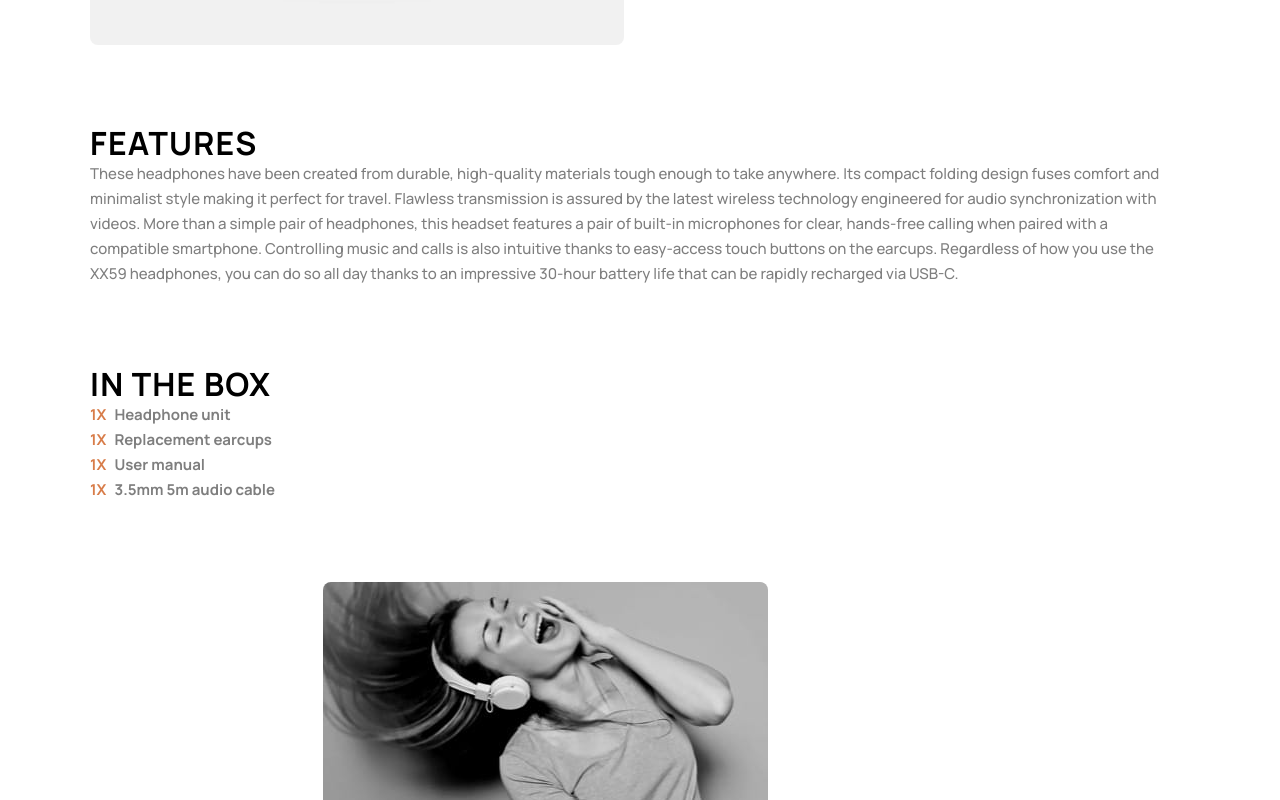
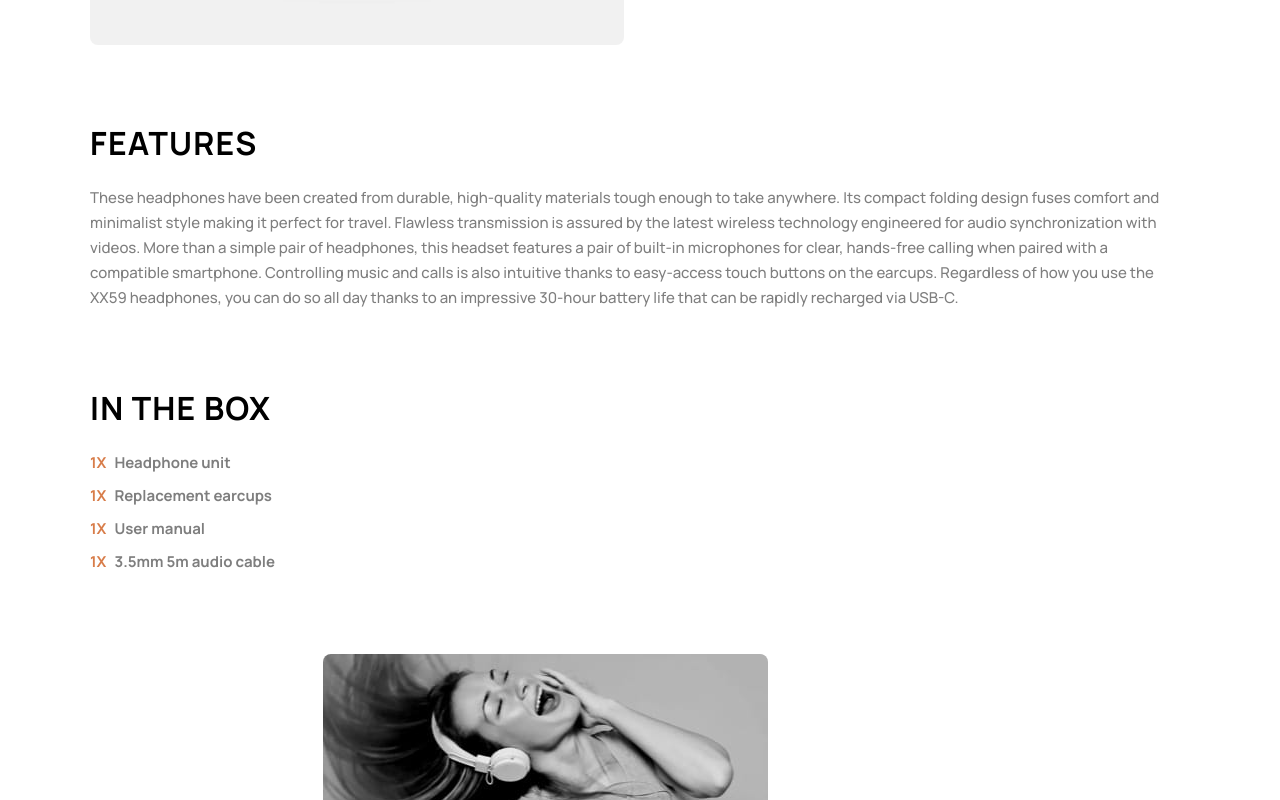
Before and after one commit to scottmotion/audiophile-ecommerce, a React (Vite) app: page /audiophile-ecommerce/headphones/xx59-headphones in a window 1280 px wide. Shown: the part 760-1560 px from the top of the page. Built offline with nearby package versions, Linux system fonts and the light colour scheme.

Commit message:
spacing fixes

```diff
--- a/src/Components/BestGear.tsx
+++ b/src/Components/BestGear.tsx
@@ -1,7 +1,7 @@
 export default function BestGear() {
   return (
     <section className="flex max-w-[1100px] flex-col items-center">
-      <div className="grid grid-cols-1 items-center gap-8 lg:grid-cols-2 lg:grid-rows-1">
+      <div className="grid grid-cols-1 items-center gap-10 lg:grid-cols-2 lg:grid-rows-1">
         <picture className="col-span-1 lg:col-start-2">
           <source
             media="(min-width: 1024px)"
@@ -16,7 +16,7 @@ export default function BestGear() {
             className="rounded-lg"
           />
         </picture>
-        <div className="col-span-1 flex flex-col items-center gap-6 text-center lg:col-start-1 lg:row-start-1 lg:items-start lg:text-left">
+        <div className="col-span-1 flex flex-col items-center gap-8 text-center lg:col-start-1 lg:row-start-1 lg:items-start lg:text-left">
           <h2 className="heading-5 max-w-[24ch] md:heading-2 lg:max-w-[18ch]">
             Bringing you the <span className="text-dark-orange">best</span>{" "}
             audio gear
--- a/src/Components/ProductOthers.tsx
+++ b/src/Components/ProductOthers.tsx
@@ -9,7 +9,7 @@ type ProductOthersProps = {
 
 export default function ProductOthers({ products }: ProductOthersProps) {
   return (
-    <section className="flex max-w-[1100px] flex-col items-center">
+    <section className="flex max-w-[1100px] flex-col items-center gap-10">
       <h4 className="heading-6 md:heading-4">You May Also Like</h4>
       <div className="grid grid-cols-1 gap-x-3 gap-y-14 md:grid-cols-3">
         {products.map(other => (
--- a/src/pages/ProductLayout.tsx
+++ b/src/pages/ProductLayout.tsx
@@ -88,14 +88,14 @@ export default function ProductLayout() {
               </div>
             </div>
 
-            <div id="productFeatures" className="flex w-full flex-col">
+            <div id="productFeatures" className="flex w-full flex-col gap-6">
               <h3 className="heading-6 md:heading-4">Features</h3>
               <p>{currentProduct.features}</p>
             </div>
 
-            <div id="productIncludes" className="flex w-full flex-col">
+            <div id="productIncludes" className="flex w-full flex-col gap-6">
               <h3 className="heading-6 md:heading-4">In the Box</h3>
-              <ul>
+              <ul className="flex flex-col gap-2">
                 {currentProduct.includes.map(i => (
                   <li
                     key={currentProduct.includes.indexOf(i)}
```
